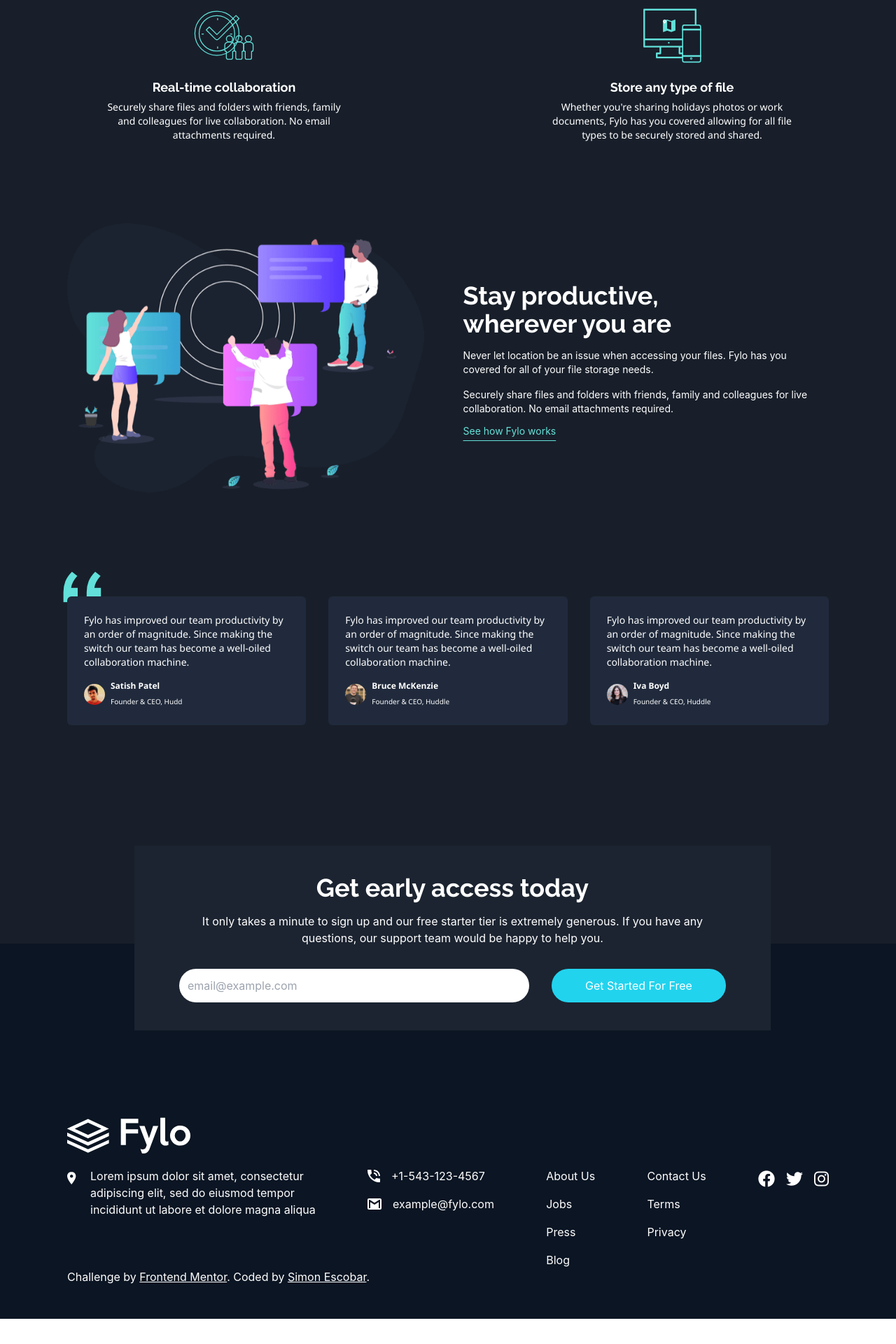
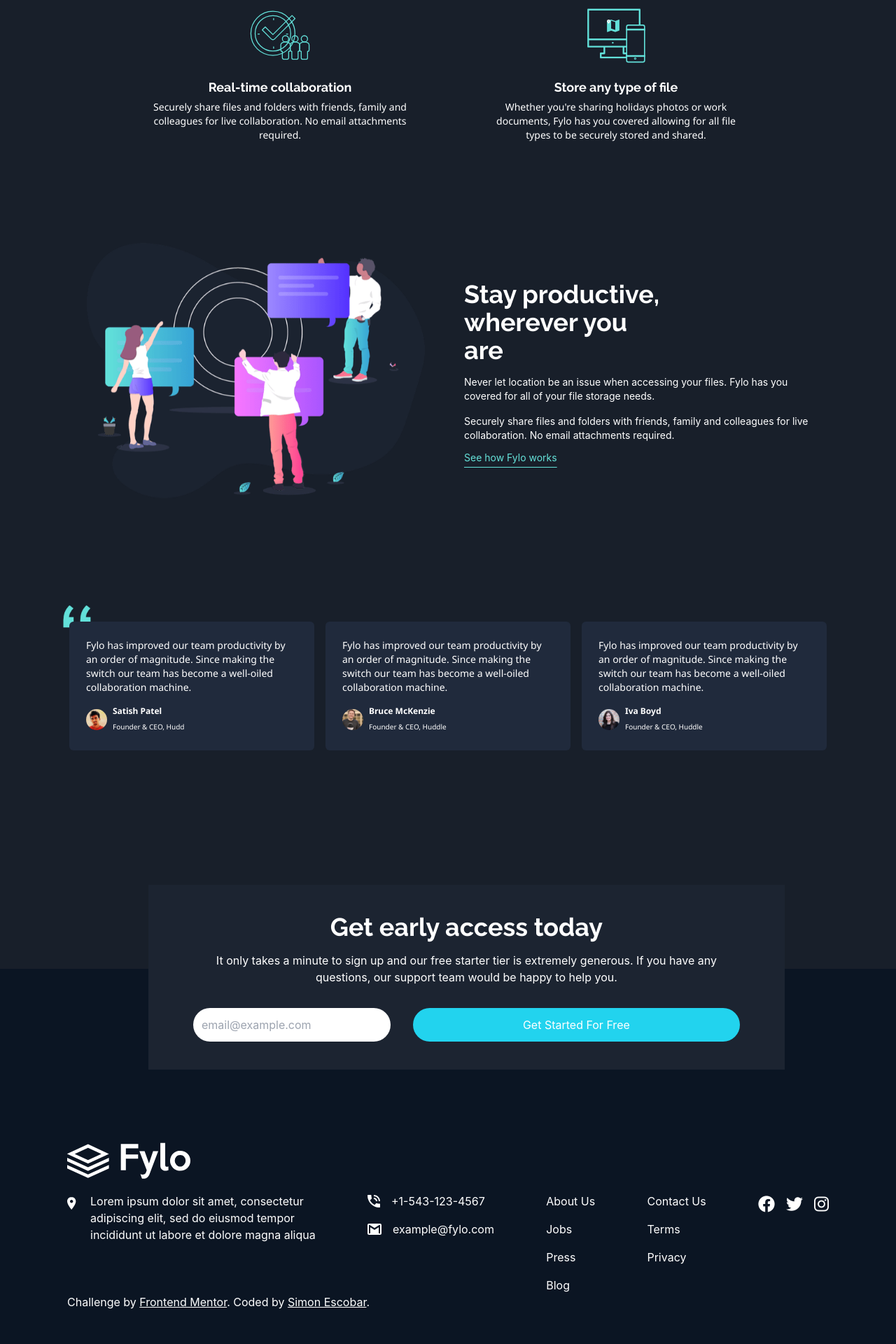
Before and after one commit to simonescob/fylo-landing, a React (Create React App) app: page / in a window 1280 px wide. Shown: the part 1380-3300 px from the top of the page at 70% size. Before the commit the page ends 3264 px from the top, so only its background shows below. Built offline with nearby package versions, Linux system fonts and the light colour scheme.

Commit message:
fix design on page

```diff
--- a/src/components/Feature.tsx
+++ b/src/components/Feature.tsx
@@ -8,14 +8,12 @@
 
 function Feature({icon, title, description}:FeatureProps) {
   return (
-    <div className='w-1/2 flex flex-col items-center py-4 mb-5'>
-
+    <div className='w-[400px] flex flex-col items-center py-4 mb-5'>
       <div className="h-20 flex justify-center items-center mb-5">
         <img className='max-h-full' src={icon} alt={`title-icon-fylo`} />
       </div>
       <h3 className='font-raleway font-bold text-lg mb-1'>{title}</h3>
-      <div className='w-[350px] font-noto-sans font-normal text-sm text-center'>{description}</div>
-
+      <div className='w-[380px] font-noto-sans font-normal text-sm text-center'>{description}</div>
     </div>
   )
 }
--- a/src/sections/Features.tsx
+++ b/src/sections/Features.tsx
@@ -32,19 +32,13 @@
 
   return (
     <div className='flex justify-center text-white pt-64 lg:pt-0'>
-
       <div className="w-full flex flex-col lg:flex-row justify-center items-center flex-wrap text-white">
-        {
-          featureList.map(feature =>
-            <Feature
-              icon={feature.icon}
-              title={feature.title}
-              description={feature.description}
-            />
-          )
-        }
+        <div className="flex justify-between flex-wrap w-[400px] lg:w-[55rem]">
+          {featureList.map(feature =>
+            <Feature icon={feature.icon} title={feature.title} description={feature.description}/>
+          )}
+        </div>
       </div>
-
     </div>
   )
 }
--- a/src/sections/Footer.tsx
+++ b/src/sections/Footer.tsx
@@ -7,90 +7,63 @@
 
 function Footer() {
   return (
-    <footer className='flex flex-col justify-center px-24 py-12 bg-footer-dark-blue text-white'>
-
+    <footer className='flex flex-col justify-center p-8 lg:px-24 lg:py-12 bg-footer-dark-blue text-white'>
       <div className="mb-5">
         <img src={logo} alt="" />
       </div>
-
       <div className="flex flex-col lg:flex-row justify-between items-start">
-
         <div className="flex items-start">
-
           <img className='mt-1.5 mr-5' src={locationIcon} alt="" />
-
           <div className="">
             Lorem ipsum dolor sit amet, consectetur <br /> adipiscing elit, sed do eiusmod tempor <br /> incididunt ut labore et
             dolore magna aliqua
           </div>
-
         </div>
-
-        <div className="">
-
+        <div className="mb-10 lg:mb-0">
           <div className="flex items-center mb-4">
             <img className='mr-4' src={phoneIcon} alt="" />
             <div className="">
               +1-543-123-4567
             </div>
           </div>
-
           <div className="flex items-center">
             <img className='mr-4' src={emailIcon} alt="" />
             <div className="">
               example@fylo.com
             </div>
           </div>
-
         </div>
-
-        <div className="">
-
-          <div className="mb-4">
+        <div className="mb-10 space-y-2 lg:mb-0 lg:space-y-4">
+          <div className="">
             About Us
           </div>
-
-          <div className="mb-4">
+          <div className="">
             Jobs
           </div>
-
-          <div className="mb-4">
+          <div className="">
             Press
           </div>
-
           <div className="">
             Blog
           </div>
-
         </div>
-
-        <div className="">
-
-          <div className="mb-4">Contact Us</div>
-          <div className="mb-4">Terms</div>
+        <div className="mb-10 space-y-2 lg:mb-0 lg:space-y-4">
+          <div className="">Contact Us</div>
+          <div className="">Terms</div>
           <div className="">Privacy</div>
-
         </div>
-
         <div className="flex">
-
           <i className="fa-brands fa-facebook text-2xl mr-4 cursor-pointer"></i>
           <i className="fa-brands fa-twitter text-2xl mr-4 cursor-pointer"></i>
           <i className="fa-brands fa-instagram text-2xl cursor-pointer"></i>
-
         </div>
-
       </div>
-
       <div className="">
-
         <p className="attribution">
           Challenge by <a className='underline' href="https://www.frontendmentor.io?ref=challenge"  rel="noreferrer" target="_blank">Frontend Mentor</a>.
           Coded by <a className='underline' href="http://simonescob.github.io/">Simon Escobar</a>.
         </p>
-
       </div>
-
     </footer>
   )
 }
--- a/src/sections/HowWorks.tsx
+++ b/src/sections/HowWorks.tsx
@@ -4,33 +4,21 @@
 function HowWorks() {
   return (
     <div className='flex justify-center pt-20 pb-28'>
-
-      <div className="flex flex-col lg:flex-row lg:w-[85%] 2xl:w-4/6">
-
-        <div className="w-[60%]">
-
+      <div className="flex flex-col lg:flex-row lg:w-[85%] 2xl:w-4/6 p-7">
+        <div className="w-full lg:w-[60%]">
           <img src={img} alt="info" />
-
         </div>
-
-        <div className="w-2/3 flex flex-col justify-center items-start text-sm pl-14 text-white">
-
-          <div className="w-3/5 font-raleway font-bold text-4xl mb-4">Stay productive, wherever you are</div>
-
-          <div className="mb-4">
-            Never let location be an issue when accessing your files. Fylo has you <br /> covered for all of your file storage needs.
+        <div className="lg:w-2/3 flex flex-col justify-center items-start text-sm lg:pl-14 text-white">
+          <div className="lg:w-3/5 font-raleway font-bold text-xl lg:text-4xl mb-4">Stay productive, wherever you are</div>
+          <div className="mb-4 text-base lg:text-sm">
+            Never let location be an issue when accessing your files. Fylo has you <br className='hidden lg:block' /> covered for all of your file storage needs.
           </div>
-
-          <div className="mb-4">
-            Securely share files and folders with friends, family and colleagues for live <br /> collaboration. No email attachments required.
+          <div className="mb-4 text-base lg:text-sm">
+            Securely share files and folders with friends, family and colleagues for live <br className='hidden lg:block' /> collaboration. No email attachments required.
           </div>
-
           <a className='underline underline-offset-8 text-cyan-cta leading-3' href="/">See how Fylo works</a>
-
         </div>
-
       </div>
-
     </div>
   )
 }
--- a/src/sections/Mailing.tsx
+++ b/src/sections/Mailing.tsx
@@ -3,29 +3,21 @@
 function Mailing() {
   return (
     <div className='h-[400px] relative'>
-
-      <div className="flex flex-col items-center justify-center lg:px-16 lg:py-10 absolute top-[15%] left-[15%] bg-intro-dark-blue text-white">
-
-        <div className="font-raleway font-bold text-4xl mb-4">
+      <div className="flex flex-col items-center justify-center p-5 m-5 lg:px-16 lg:py-10 absolute lg:top-[15%] lg:left-[15%] 2xl:left-[25%] bg-intro-dark-blue text-white">
+        <div className="font-raleway font-bold text-xl lg:text-4xl mb-4">
           Get early access today
         </div>
-
         <div className="text-center mb-8">
-          It only takes a minute to sign up and our free starter tier is extremely generous. If you have any <br />
+          It only takes a minute to sign up and our free starter tier is extremely generous. If you have any <br className='hidden lg:block' />
           questions, our support team would be happy to help you.
         </div>
-
-        <div className="h-fit flex justify-center items-center">
-
-          <input className='w-11/12 lg:w-[500px] p-3 rounded-full outline-none mr-8' type="text" placeholder='email@example.com' />
-          <button className='bg-cyan-400 text-white py-3 px-12 rounded-full'>Get Started For Free</button>
-
+        <div className="w-full h-fit flex flex-col lg:flex-row justify-center items-center space-y-6 lg:space-y-0">
+          <input className='w-full lg:w-[500px] p-3 rounded-full outline-none lg:mr-8' type="text" placeholder='email@example.com' />
+          <button className='w-full bg-cyan-400 text-white py-3 px-12 rounded-full'>Get Started For Free</button>
         </div>
-
       </div>
       <div className="h-1/2 bg-main-dark-blue"></div>
       <div className="h-1/2 bg-footer-dark-blue"></div>
-
     </div>
   )
 }
--- a/src/sections/Testimonials.tsx
+++ b/src/sections/Testimonials.tsx
@@ -31,42 +31,23 @@
   return (
 
     <div className='flex justify-center items-center relative text-sm font-noto-sans pb-28'>
-
-      <img className='absolute top-0 lg:left-[7%] 2xl:left-[16.3%]' src={bgQuotes} alt="quotes" />
-
-      <div className="w-full flex flex-col lg:flex-row z-10 mt-9 lg:w-[85%] 2xl:w-4/6">
-
-        {
-
-          testimonials.map((testimonial: any, i) =>
-
-            <div key={i} className="w-[350px] bg-testimonials-dark-blue rounded-md p-6 mr-8 last:mr-0 text-white">
-
+      <img className='absolute top-3 w-[40px] left-7 lg:left-[7%] 2xl:left-[20%]' src={bgQuotes} alt="quotes" />
+      <div className="w-full flex flex-col justify-center items-center lg:items-start space-y-7 lg:space-y-0 lg:space-x-4 lg:flex-row z-10 mt-9 lg:w-[85%] 2xl:w-4/6">
+        {testimonials.map((testimonial: any, i) =>
+          <div key={i} className="w-[350px] bg-testimonials-dark-blue rounded-md p-6 last:mr-0 text-white">
             <div className="font-normal">
               {testimonial.text}
             </div>
-
             <div className="flex items-center mt-4">
-
               <img className='rounded-full' width={30} src={testimonial.avatar} alt="profile" />
-
               <div className="ml-2">
-
                 <div className="text-xs font-bold mb-1">{testimonial.name}</div>
                 <div className="text-[10px] font-normal">{testimonial.position}</div>
-
               </div>
-
             </div>
-
           </div>
-
-          )
-
-        }
-
+        )}
       </div>
-
     </div>
 
   )
```
Lines whose indentation alone changed are shown as unchanged.
